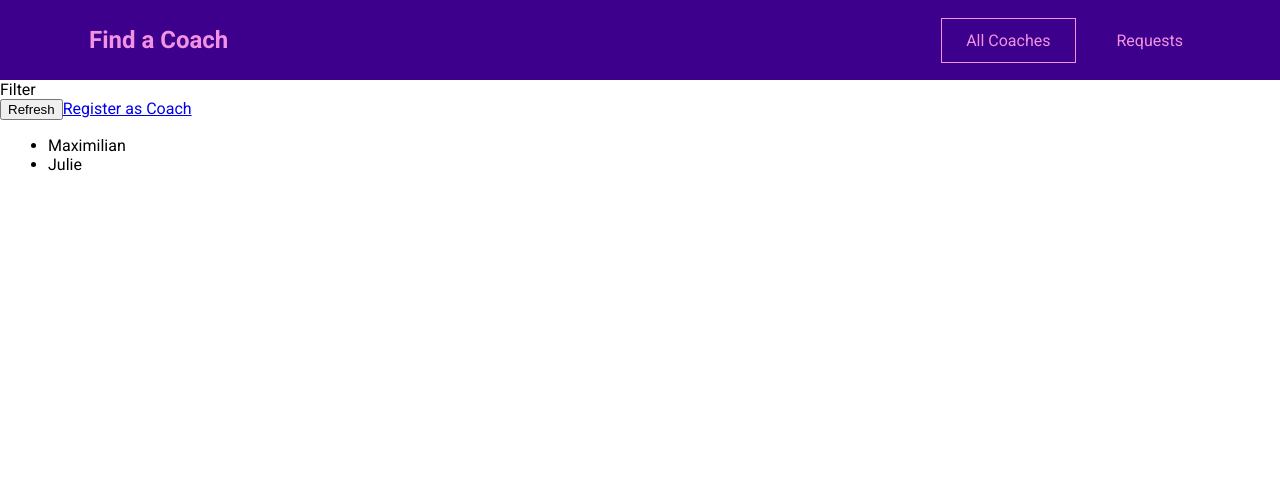
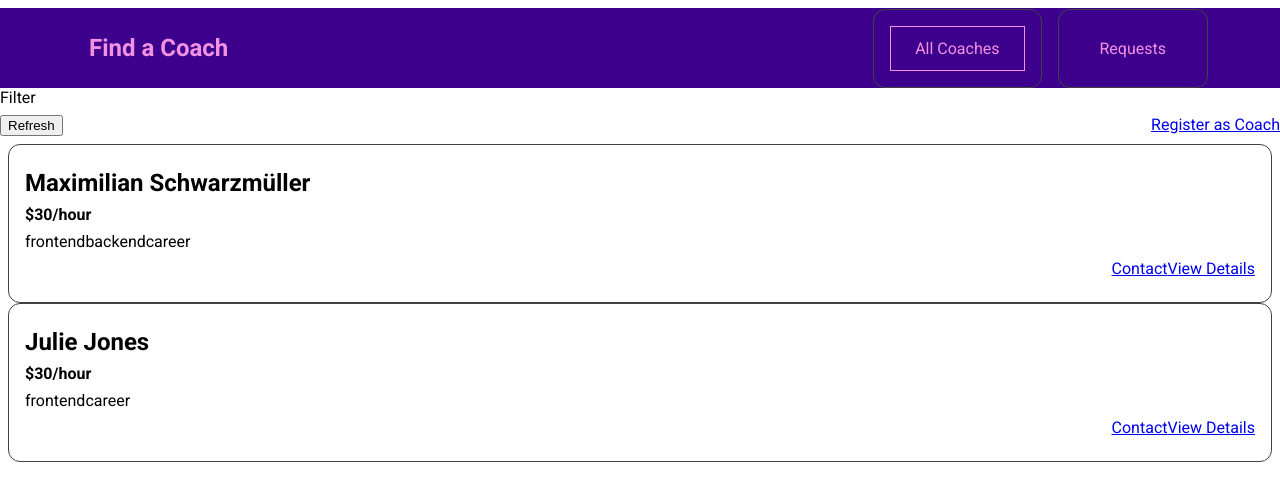
Before and after one commit to Victor-Grinan-Dev/project-06-coach-finder-vue, a Vue app: page /coaches in a window 1280 px wide. Shown: the top 500 px of the page. Built offline with nearby package versions, Linux system fonts and the light colour scheme.

Commit message:
coach item created

```diff
--- /dev/null
+++ b/src/components/coaches/CoachItem.vue
@@ -0,0 +1,32 @@
+<template>
+  <li>
+    <h3>{{ fullName }}</h3>
+    <h4>${{ rate }}/hour</h4>
+    <div>
+      <span v-for="area in areas" :key="area">{{ area }}</span>
+    </div>
+    <div class="actions">
+      <router-link :to="coachContactLink">Contact</router-link>
+      <router-link :to="coachDetailLink">View Details</router-link>
+    </div>
+  </li>
+</template>
+<script>
+export default {
+  props: ["id", "firstName", "lastName", "rate", "areas"],
+  computed: {
+    fullName() {
+      return `${this.firstName} ${this.lastName}`;
+    },
+    coachContactLink() {
+      return `coaches/${this.id}/contact`;
+    },
+    coachDetailLink() {
+      return `coaches/${this.id}`;
+    },
+  },
+};
+</script>
+<style scope>
+@import "../../styles/coach-item.css";
+</style>
--- a/src/pages/coaches/CoachesList.vue
+++ b/src/pages/coaches/CoachesList.vue
@@ -6,7 +6,7 @@
       <router-link to="/register">Register as Coach</router-link>
     </div>
     <ul v-if="hasCoaches">
-      <li
+      <coach-item
         v-for="coach in filterdCoaches"
         :key="coach.id"
         :id="coach.id"
@@ -16,13 +16,17 @@
         :areas="coach.areas"
       >
         {{ coach.firstName }}
-      </li>
+      </coach-item>
     </ul>
     <h3 v-else>no coaches found</h3>
   </section>
 </template>
 <script>
+import CoachItem from "../../components/coaches/CoachItem.vue";
 export default {
+  components: {
+    CoachItem,
+  },
   computed: {
     filterdCoaches() {
       return this.$store.getters["coaches/coaches"];
@@ -33,3 +37,6 @@
   },
 };
 </script>
+<style scoped>
+@import "../../styles/coaches-list.css";
+</style>
--- /dev/null
+++ b/src/styles/coach-item.css
@@ -0,0 +1,24 @@
+li {
+  margin: 1rem 0;
+  border: 1px solid #424242;
+  border-radius: 12px;
+  padding: 1rem;
+}
+
+h3 {
+  font-size: 1.5rem;
+}
+
+h3,
+h4 {
+  margin: 0.5rem 0;
+}
+
+div {
+  margin: 0.5rem 0;
+}
+
+.actions {
+  display: flex;
+  justify-content: flex-end;
+}
--- /dev/null
+++ b/src/styles/coaches-list.css
@@ -0,0 +1,10 @@
+ul {
+  list-style: none;
+  margin: 0;
+  padding: 0;
+}
+
+.controls {
+  display: flex;
+  justify-content: space-between;
+}
```
